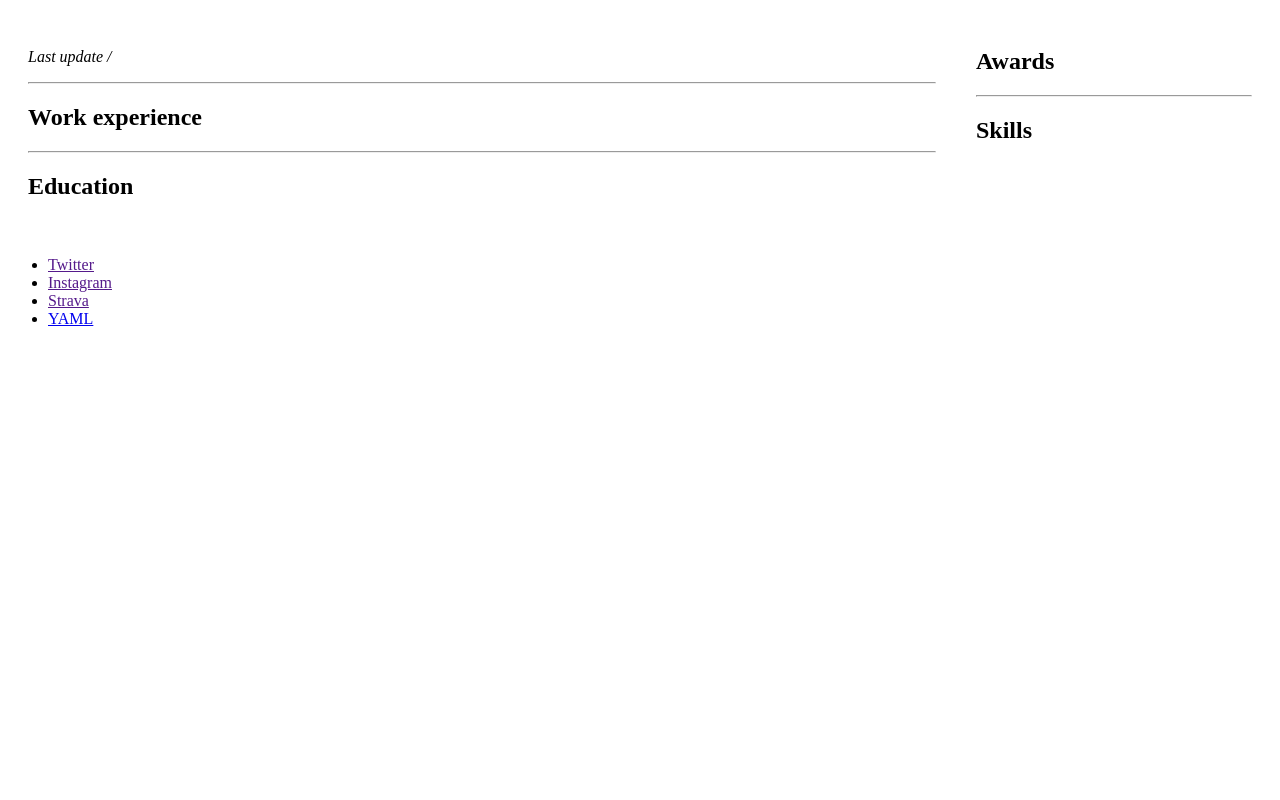
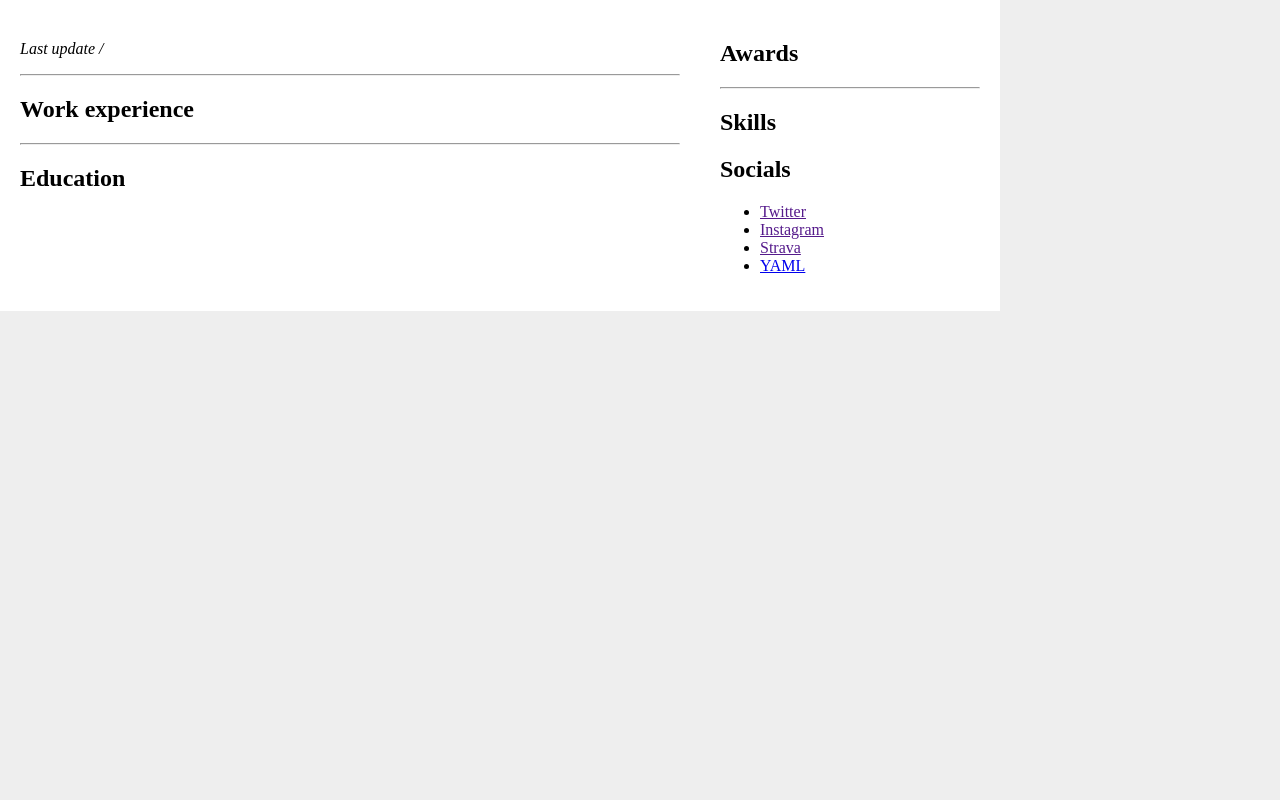
Before and after one commit to netotaku/cv-on-heroku, a PHP site: template templates/lowfi.twig in a window 1280 px wide. Run offline with PHP 8.4, Linux system fonts and the light colour scheme; the template is opened without the code that fills it, so the values that code supplies are empty; some libraries are stand-ins or nearby versions.

Commit message:
some styling

```diff
--- a/assets/css/main.css
+++ b/assets/css/main.css
@@ -139,16 +139,26 @@
     .v2g__box__gut {
       margin: 10px; }
 
+html, body {
+  height: 100%;
+  background: #eee;
+  padding: 0px;
+  margin: 0px; }
+
 .cols {
   display: flex; }
   .cols__col--left {
-    width: 75%;
-    max-width: 75%; }
+    width: 70%;
+    max-width: 70%; }
   .cols__col--right {
-    width: 25%;
-    max-width: 25%; }
+    width: 30%;
+    max-width: 30%; }
 
 .u-gutter {
   padding: 20px; }
 
+.article {
+  max-width: 1000px;
+  background: #fff; }
+
 /*# sourceMappingURL=main.css.map */
--- a/assets/scss/main.scss
+++ b/assets/scss/main.scss
@@ -65,16 +65,23 @@ $large: 1000px;
 //     // column-fill: balance;
 // }
 
+html, body{
+    height: 100%;
+    background: #eee;
+    padding: 0px;
+    margin: 0px;
+}
+
 .cols{
     display: flex;
     &__col{
         &--left{
-            width: 75%;
-            max-width: 75%;
+            width: 70%;
+            max-width: 70%;
         }
         &--right{
-            width: 25%;
-            max-width: 25%;
+            width: 30%;
+            max-width: 30%;
         }
     }
 }
@@ -84,3 +91,8 @@ $large: 1000px;
         padding: $gutter;
     }
 }
+
+.article{
+    max-width: 1000px;
+    background: #fff;
+}
--- a/templates/lowfi.twig
+++ b/templates/lowfi.twig
@@ -5,7 +5,7 @@
     </head>
     <body>
 
-        <article>
+        <article class="article">
 
             <div class="cols">
 
@@ -82,21 +82,21 @@
                             <p>{{ skill | join(', ') }}</p>
                         {% endfor %}
 
+                        <h2>Socials</h2>
+
+                        <ul>
+                            <li><a href="{{ contact.twitter }}">Twitter</a></li>
+                            <li><a href="{{ contact.instagram }}">Instagram</a></li>
+                            <li><a href="{{ contact.strava }}">Strava</a></li>
+                            <li><a href="/cv.yml">YAML</a></li>
+                        </ul>
+
                     </div> <!-- /.gutter -->
 
                 </aside>
 
             </div> <!-- /.cols -->
 
-            <footer>
-                <ul>
-                    <li><a href="{{ contact.twitter }}">Twitter</a></li>
-                    <li><a href="{{ contact.instagram }}">Instagram</a></li>
-                    <li><a href="{{ contact.strava }}">Strava</a></li>
-                    <li><a href="/cv.yml">YAML</a></li>
-                </ul>
-            </footer>
-
         </article>
 
     </body>
```
Also changed, not shown: 1 other file.
